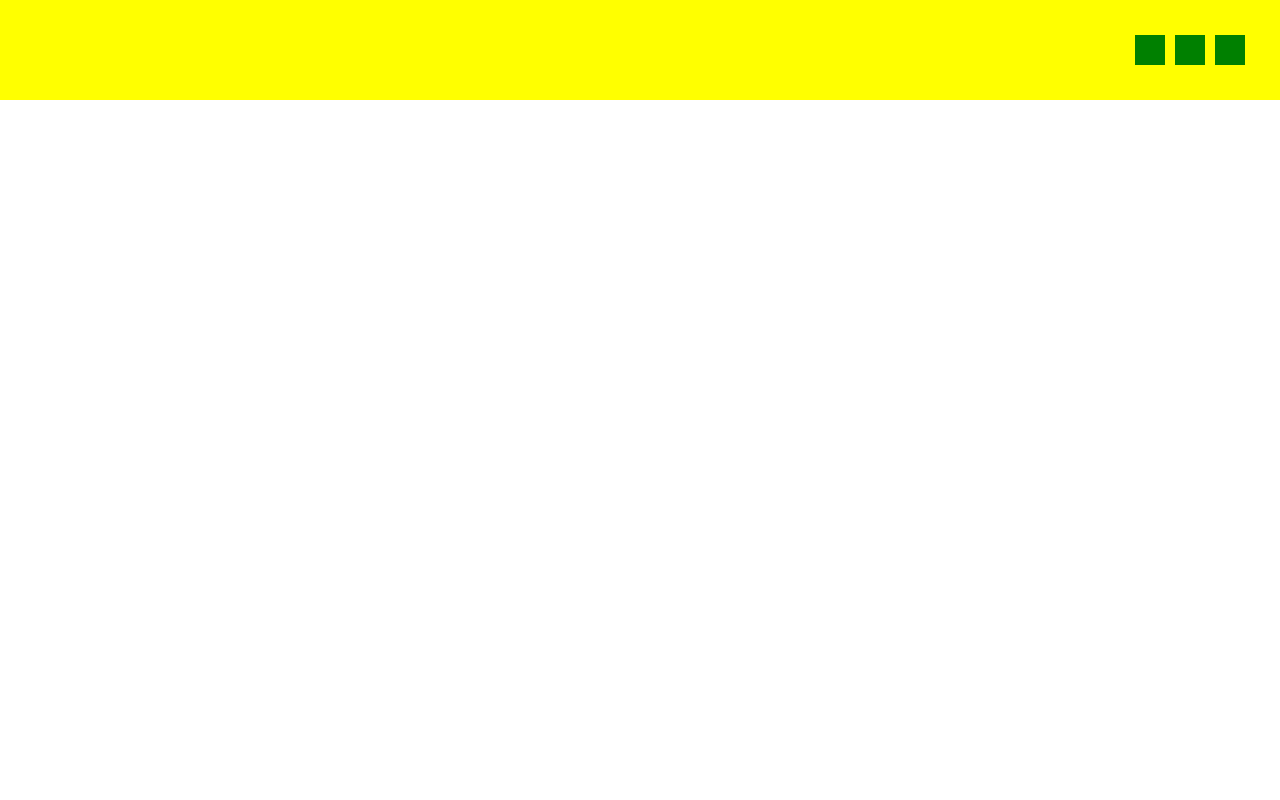
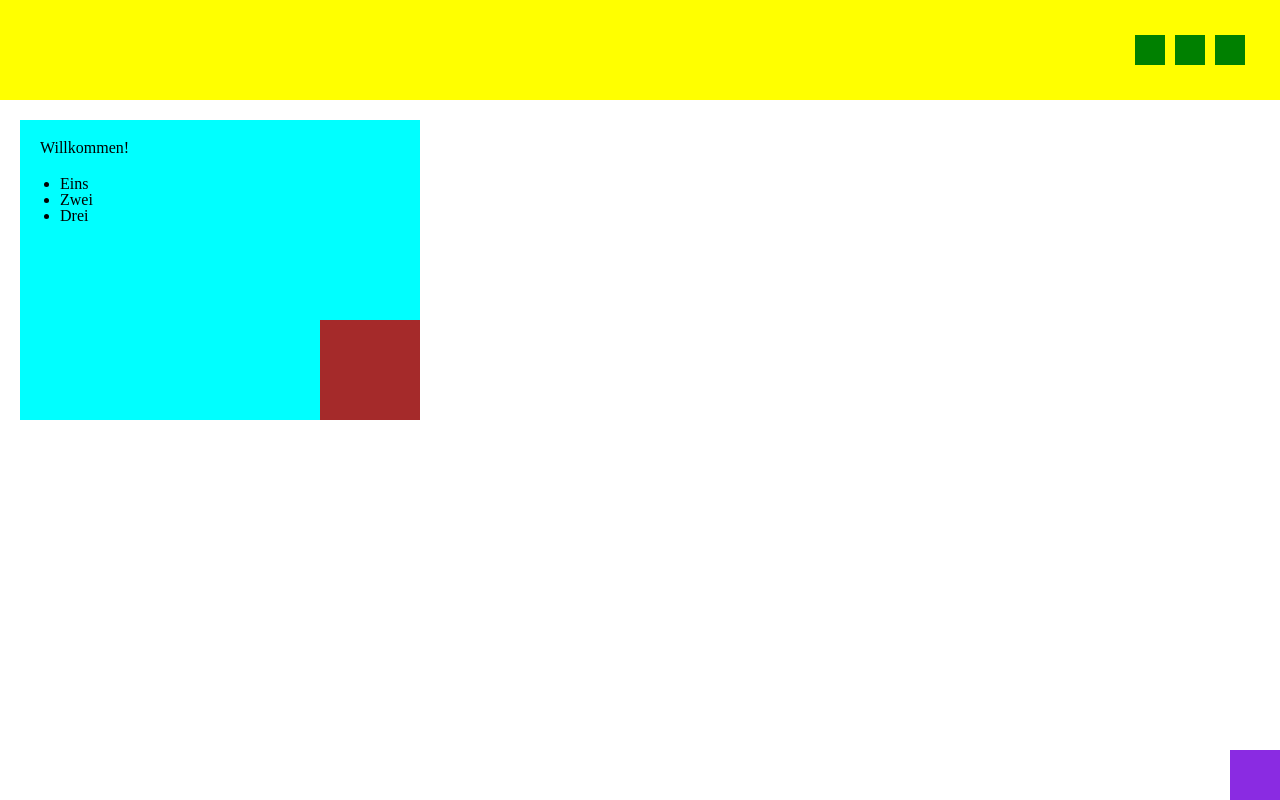
Before and after one commit to BurakSahin2060/01_Basics, a plain HTML site: page 06_0 Übung/index.html in a window 1280 px wide. Drawn offline with Linux system fonts and the light colour scheme.

Commit message:
06_0 Übung DONE

```diff
--- a/06_0 Übung/index.html
+++ b/06_0 Übung/index.html
@@ -1,10 +1,10 @@
 <!DOCTYPE html>
 <html lang="en">
   <head>
-    <meta charset="UTF-8">
-    <meta name="viewport" content="width=device-width, initial-scale=1.0">
+    <meta charset="UTF-8" />
+    <meta name="viewport" content="width=device-width, initial-scale=1.0" />
     <title>Document</title>
-    <link rel="stylesheet" href="style.css">
+    <link rel="stylesheet" href="style.css" />
   </head>
   <body>
     <div class="yellowbox">
@@ -14,7 +14,17 @@
     </div>
 
     <div class="bluebox">
+      <div class="text">
+        <h1 class="header">Willkommen!</h1>
+        <ul class="list">
+          <li>Eins</li>
+          <li>Zwei</li>
+          <li>Drei</li>
+        </ul>
+      </div>
+      <div class="brownbox"></div>
+    </div>
 
-    </div>
+    <div class="purplebox"></div>
   </body>
 </html>
--- a/06_0 Übung/style.css
+++ b/06_0 Übung/style.css
@@ -141,3 +141,44 @@ table {
   width: 30px;
   margin: 5px;
 }
+
+.bluebox {
+    background-color: aqua;
+    height: 300px;
+    width: 400px;
+    position: relative;
+    margin-top: 20px;
+    margin-left: 20px;
+}
+
+.text {
+    padding: 20px;
+}
+
+.header {
+    margin-bottom: 20px;
+}
+
+.brownbox {
+    background-color: brown;
+    position: absolute;
+    height: 100px;
+    width: 100px;
+    bottom: 0px;
+    right: 0px;
+}
+
+.purplebox {
+    background-color: blueviolet;
+    position: absolute;
+    height: 50px;
+    width: 50px;
+    bottom: 0px;
+    right: 0px;
+}
+
+
+.list{
+    list-style-type: disc;
+    margin-left: 20px;
+}
```
Lines whose indentation alone changed are shown as unchanged.
